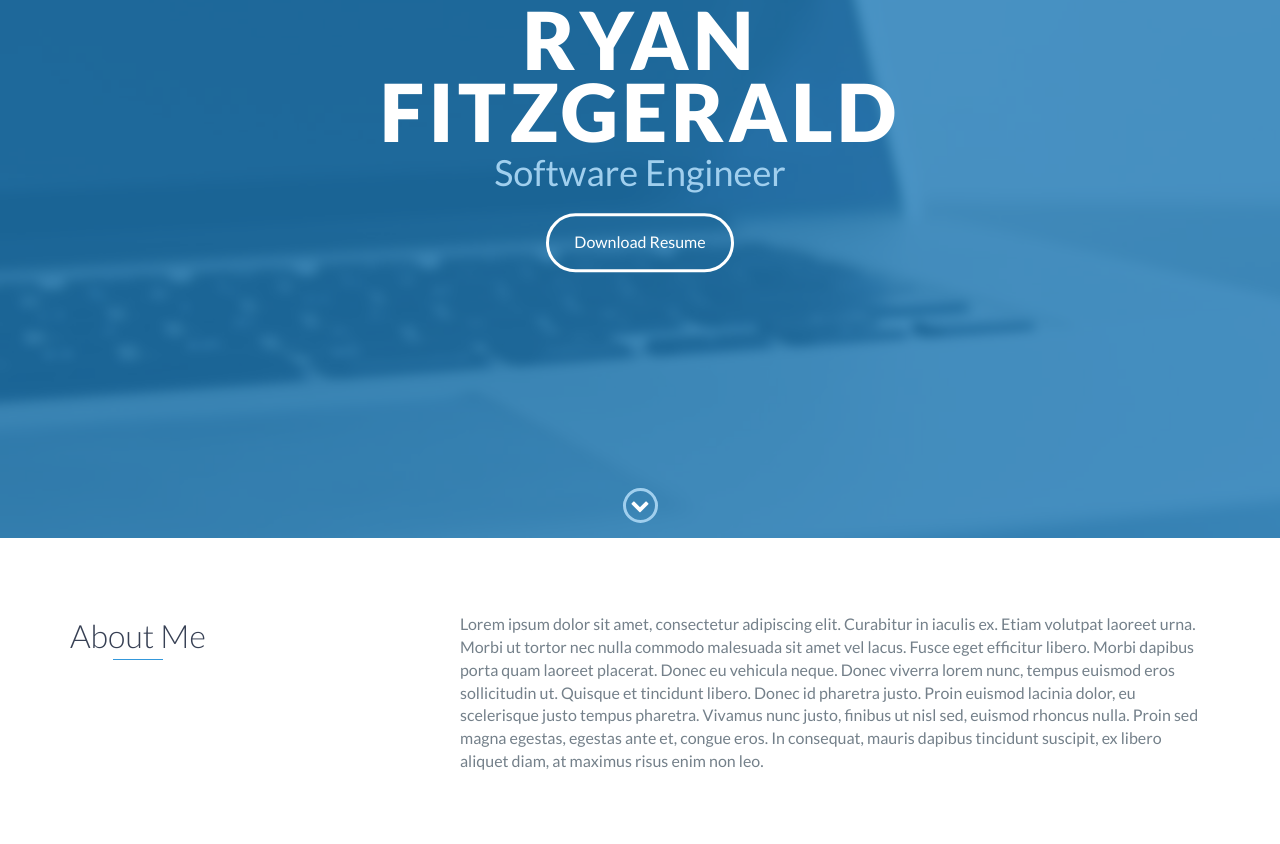
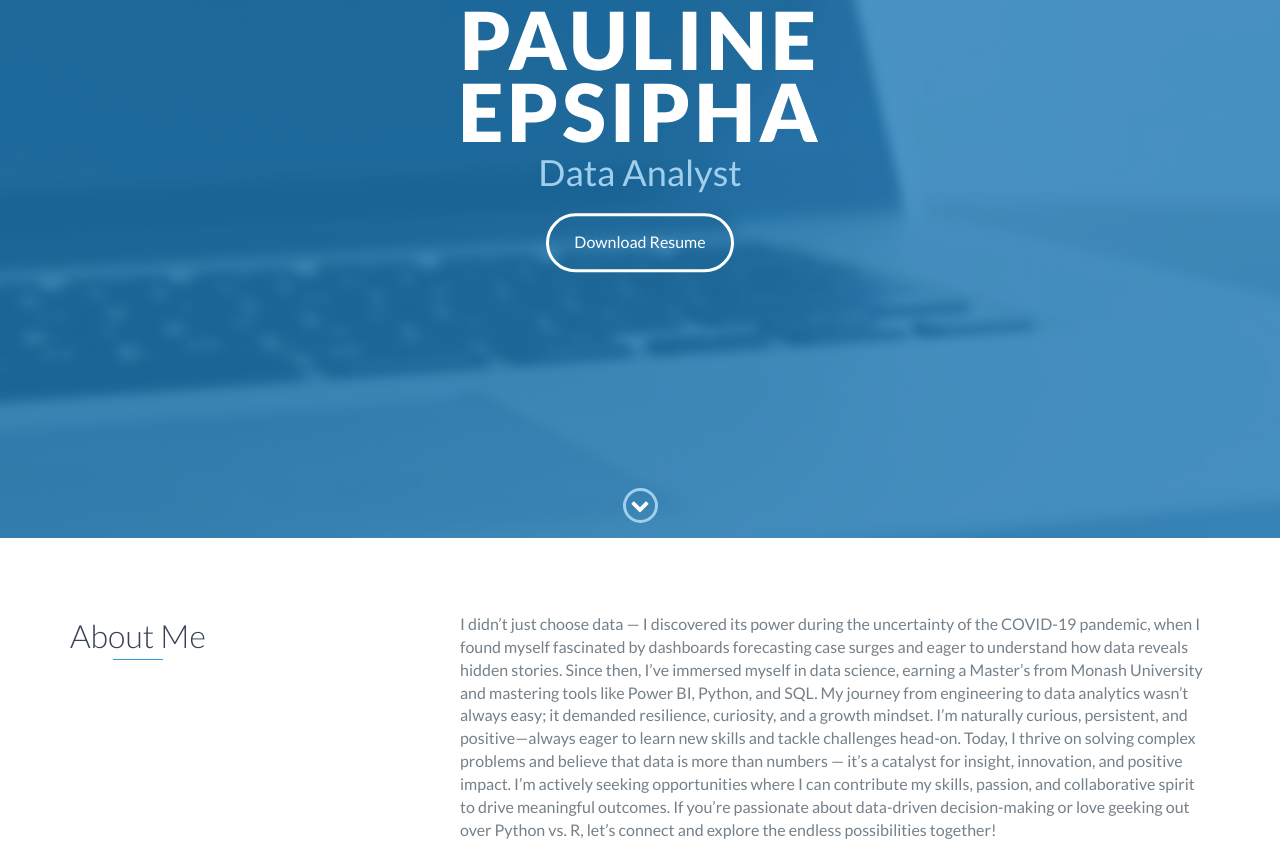
Before and after one commit to Paulineepsipha/Pauline_Portfolio, a website: page index.html in a window 1280 px wide. Shown: the part 262-1106 px from the top of the page. Drawn offline with nearby package versions, Linux system fonts and the light colour scheme.

Commit message:
Update index.html_1

```diff
--- a/index.html
+++ b/index.html
@@ -48,8 +48,8 @@
 
     <div id="lead">
         <div id="lead-content">
-            <h1>Ryan Fitzgerald</h1>
-            <h2>Software Engineer</h2>
+            <h1>Pauline Epsipha</h1>
+            <h2>Data Analyst</h2>
             <a href="#" class="btn-rounded-white">Download Resume</a>
         </div>
         <!-- End #lead-content -->
@@ -73,9 +73,7 @@
                 </div>
                 <div class="col-md-8">
                     <p>
-                        Lorem ipsum dolor sit amet, consectetur adipiscing elit. Curabitur in iaculis ex. Etiam volutpat laoreet urna. Morbi ut tortor nec nulla commodo malesuada sit amet vel lacus. Fusce eget efficitur libero. Morbi dapibus porta quam laoreet placerat. Donec
-                        eu vehicula neque. Donec viverra lorem nunc, tempus euismod eros sollicitudin ut. Quisque et tincidunt libero. Donec id pharetra justo. Proin euismod lacinia dolor, eu scelerisque justo tempus pharetra. Vivamus nunc justo, finibus
-                        ut nisl sed, euismod rhoncus nulla. Proin sed magna egestas, egestas ante et, congue eros. In consequat, mauris dapibus tincidunt suscipit, ex libero aliquet diam, at maximus risus enim non leo.
+                        I didn’t just choose data — I discovered its power during the uncertainty of the COVID-19 pandemic, when I found myself fascinated by dashboards forecasting case surges and eager to understand how data reveals hidden stories. Since then, I’ve immersed myself in data science, earning a Master’s from Monash University and mastering tools like Power BI, Python, and SQL. My journey from engineering to data analytics wasn’t always easy; it demanded resilience, curiosity, and a growth mindset. I’m naturally curious, persistent, and positive—always eager to learn new skills and tackle challenges head-on. Today, I thrive on solving complex problems and believe that data is more than numbers — it’s a catalyst for insight, innovation, and positive impact. I’m actively seeking opportunities where I can contribute my skills, passion, and collaborative spirit to drive meaningful outcomes. If you’re passionate about data-driven decision-making or love geeking out over Python vs. R, let’s connect and explore the endless possibilities together!
                     </p>
                 </div>
             </div>
```
